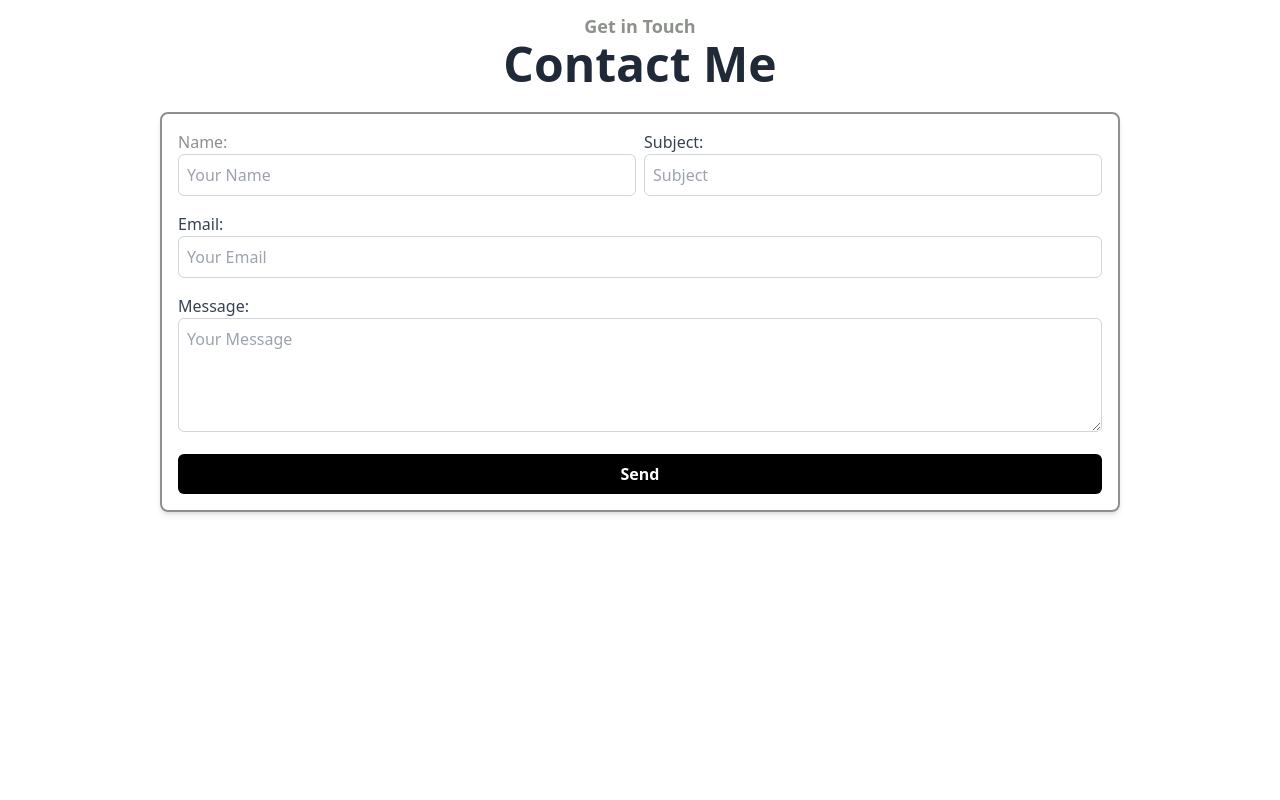
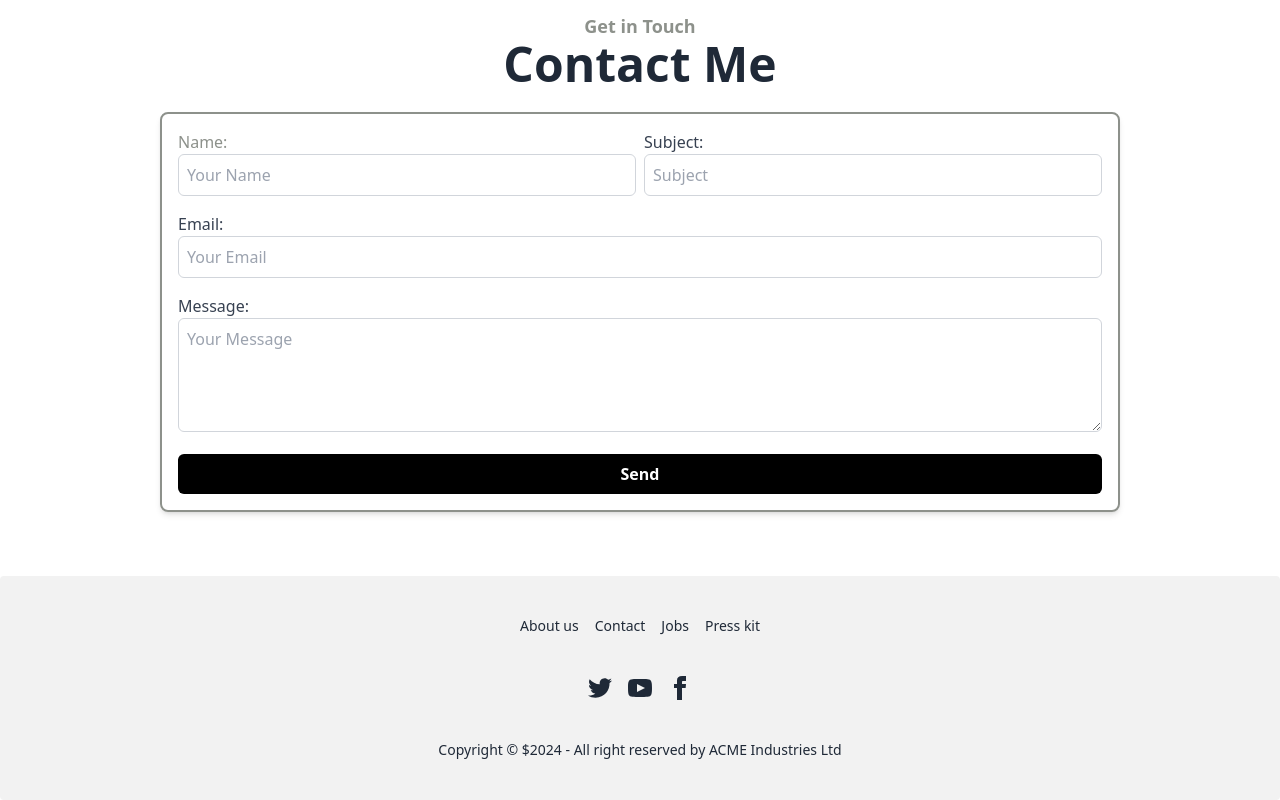
Before and after one commit to jahedasultana/my-protfolio-1, a React (Vite) app: page /#nav in a window 1280 px wide. Shown: the part 2336-3136 px from the top of the page. Before the commit the page ends 2912 px from the top, so only its background shows below. Built offline with nearby package versions, Linux system fonts and the light colour scheme.

Commit message:
create a footer section

```diff
--- a/src/Layout/Main.jsx
+++ b/src/Layout/Main.jsx
@@ -2,6 +2,7 @@
 import { Outlet, useLocation, useNavigate } from "react-router-dom";
  import Nav from "../pages/nav";
 import { useEffect } from "react";
+import Footer from "../pages/Footer";
 
 const Main = () => {
     const location = useLocation();
@@ -23,9 +24,12 @@
   }, [location]);
 
     return (
-        <div className="mx-auto max-w-7xl">
+        <div>
+            <div className="mx-auto max-w-7xl">
             <Nav></Nav>
             <Outlet></Outlet>
+        </div>
+        <Footer></Footer>
         </div>
     );
 };
--- /dev/null
+++ b/src/pages/Footer.jsx
@@ -0,0 +1,56 @@
+
+
+const Footer = () => {
+    return (
+        <footer className="footer footer-center bg-base-200 text-base-content rounded p-10">
+        <nav className="grid grid-flow-col gap-4">
+          <a className="link link-hover">About us</a>
+          <a className="link link-hover">Contact</a>
+          <a className="link link-hover">Jobs</a>
+          <a className="link link-hover">Press kit</a>
+        </nav>
+        <nav>
+          <div className="grid grid-flow-col gap-4">
+            <a>
+              <svg
+                xmlns="http://www.w3.org/2000/svg"
+                width="24"
+                height="24"
+                viewBox="0 0 24 24"
+                className="fill-current">
+                <path
+                  d="M24 4.557c-.883.392-1.832.656-2.828.775 1.017-.609 1.798-1.574 2.165-2.724-.951.564-2.005.974-3.127 1.195-.897-.957-2.178-1.555-3.594-1.555-3.179 0-5.515 2.966-4.797 6.045-4.091-.205-7.719-2.165-10.148-5.144-1.29 2.213-.669 5.108 1.523 6.574-.806-.026-1.566-.247-2.229-.616-.054 2.281 1.581 4.415 3.949 4.89-.693.188-1.452.232-2.224.084.626 1.956 2.444 3.379 4.6 3.419-2.07 1.623-4.678 2.348-7.29 2.04 2.179 1.397 4.768 2.212 7.548 2.212 9.142 0 14.307-7.721 13.995-14.646.962-.695 1.797-1.562 2.457-2.549z"></path>
+              </svg>
+            </a>
+            <a>
+              <svg
+                xmlns="http://www.w3.org/2000/svg"
+                width="24"
+                height="24"
+                viewBox="0 0 24 24"
+                className="fill-current">
+                <path
+                  d="M19.615 3.184c-3.604-.246-11.631-.245-15.23 0-3.897.266-4.356 2.62-4.385 8.816.029 6.185.484 8.549 4.385 8.816 3.6.245 11.626.246 15.23 0 3.897-.266 4.356-2.62 4.385-8.816-.029-6.185-.484-8.549-4.385-8.816zm-10.615 12.816v-8l8 3.993-8 4.007z"></path>
+              </svg>
+            </a>
+            <a>
+              <svg
+                xmlns="http://www.w3.org/2000/svg"
+                width="24"
+                height="24"
+                viewBox="0 0 24 24"
+                className="fill-current">
+                <path
+                  d="M9 8h-3v4h3v12h5v-12h3.642l.358-4h-4v-1.667c0-.955.192-1.333 1.115-1.333h2.885v-5h-3.808c-3.596 0-5.192 1.583-5.192 4.615v3.385z"></path>
+              </svg>
+            </a>
+          </div>
+        </nav>
+        <aside>
+          <p>Copyright © ${new Date().getFullYear()} - All right reserved by ACME Industries Ltd</p>
+        </aside>
+      </footer>
+    );
+};
+
+export default Footer;
```
